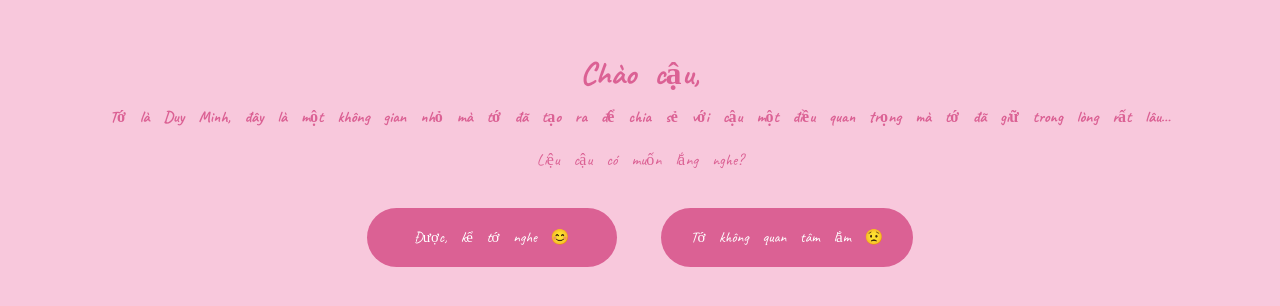
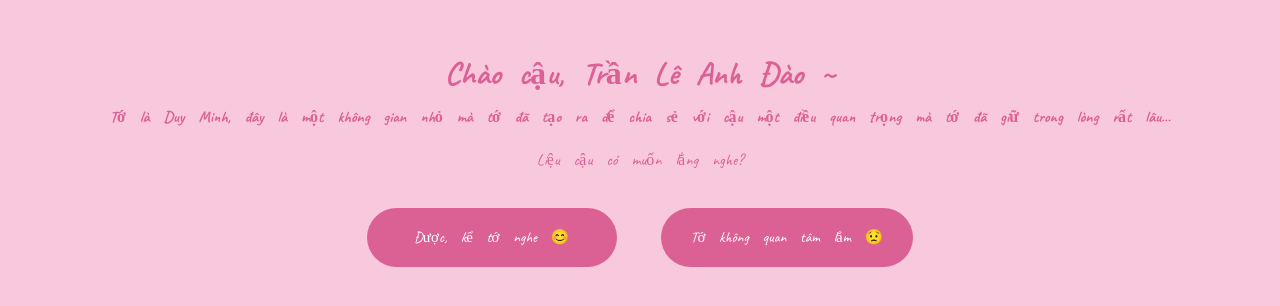
Before and after one commit to minhdev178/-, a plain HTML site: page index.html in a window 1280 px wide. Shown: the part 232-538 px from the top of the page. Drawn offline with Linux system fonts and the light colour scheme.

Commit message:
Update index.html

```diff
--- a/index.html
+++ b/index.html
@@ -14,7 +14,7 @@
    <div class="container">
 
     <div>
-        <h1>Chào cậu,</h1>
+        <h1>Chào cậu, Trần Lê Anh Đào ~ </h1>
     <p>
         <b>Tớ là Duy Minh, đây là một không gian nhỏ mà tớ đã tạo ra để chia sẻ với cậu một điều quan trọng mà tớ đã giữ trong lòng rất lâu...</b>
     </p>
```
